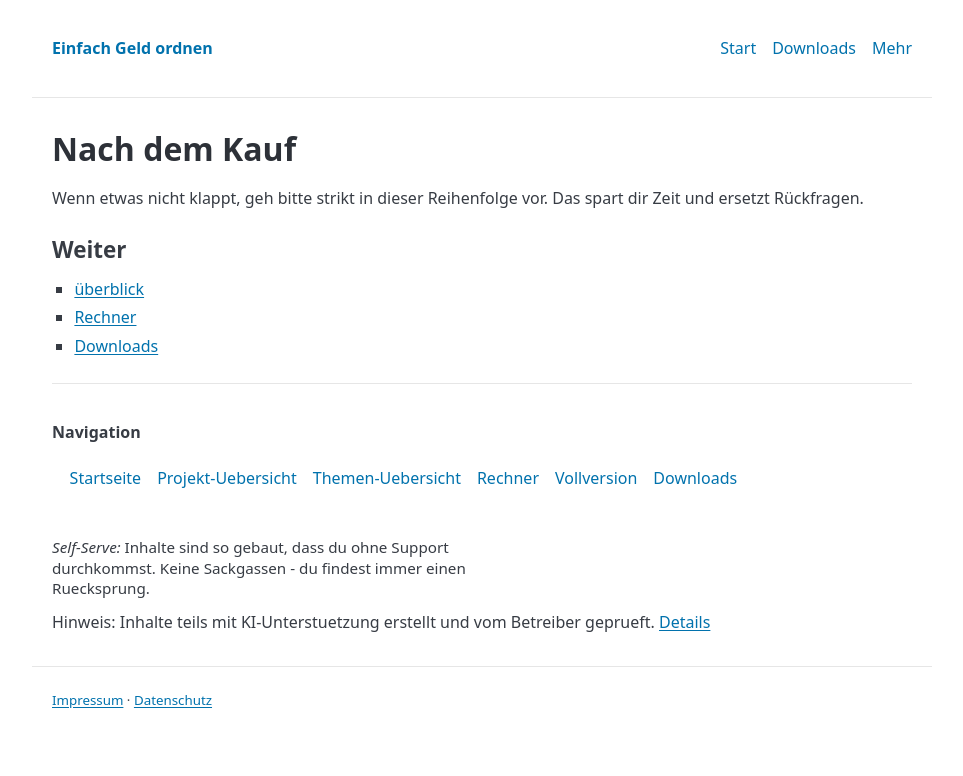
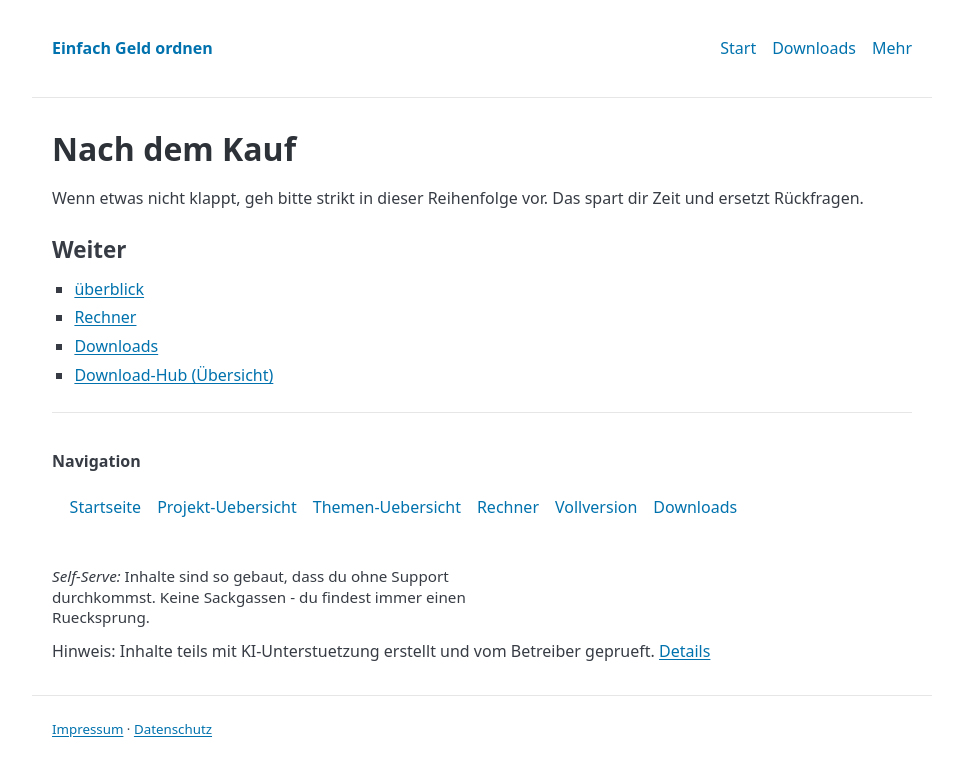
Before and after one commit to gluecklich-tools/einfach-geld-ordnen, a Jekyll site: the page built from seiten/nach_dem_kauf.md, in a window 1280 px wide. Shown: the top 776 px of the page, without its empty margins (158-1121 px from the left). Built offline with Jekyll 4.4.1, drawn with Linux system fonts in a browser that asks for light colours.

Commit message:
ux: fix onboarding weiter blocks (premium -> nach_dem_kauf -> hub)

```diff
--- a/seiten/nach_dem_kauf.md
+++ b/seiten/nach_dem_kauf.md
@@ -14,4 +14,5 @@ Wenn etwas nicht klappt, geh bitte strikt in dieser Reihenfolge vor. Das spart d
 - [überblick]({{ site.baseurl }}/pillar/einfach-geld-ordnen.html)
 - [Rechner]({{ site.baseurl }}/seiten/rechner-uebersicht.html)
 - [Downloads]({{ site.baseurl }}/seiten/downloads.html)
+- [Download-Hub (Übersicht)]({{ site.baseurl }}/seiten/download-hub-index.html)
 {% include no_sackgasse_footer.html %}
```
Also changed, not shown: seiten/premium.md (+1 -0 lines).
